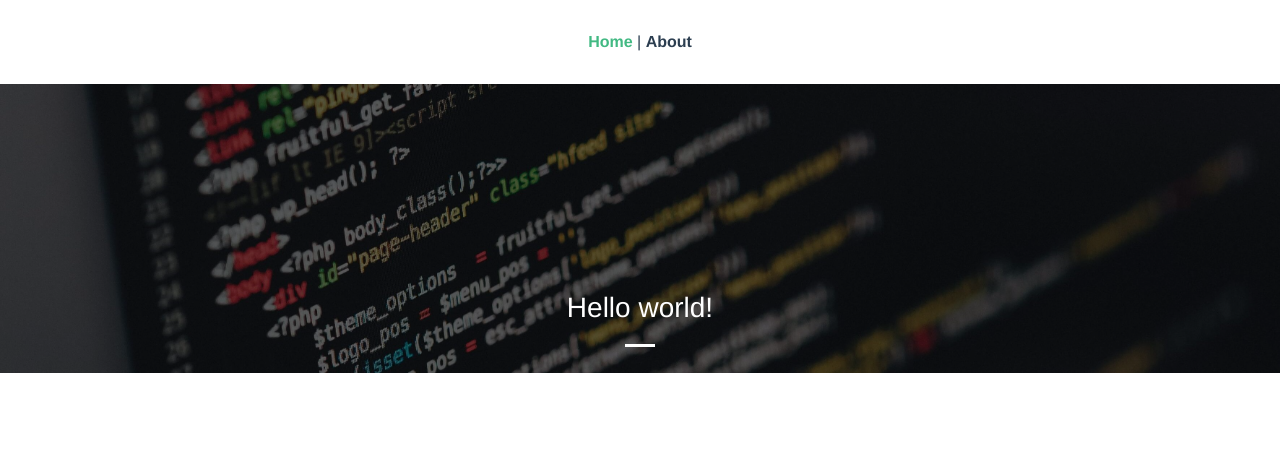
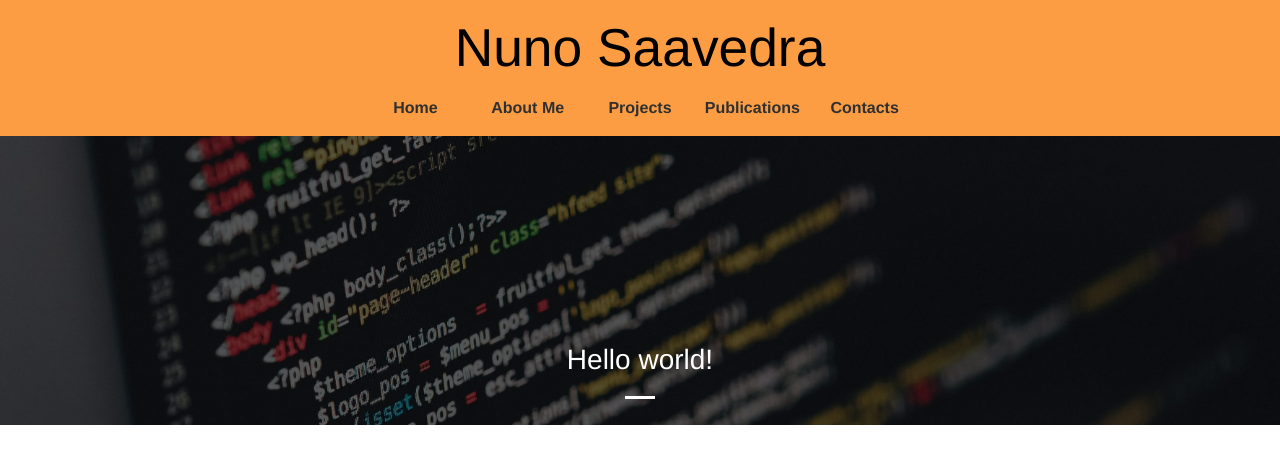
Before and after one commit to Nfsaavedra/Nfsaavedra.github.io, a Vue app in the folder portfolio/: page / in a window 1280 px wide. Shown: the top 464 px of the page. Built offline with nearby package versions, Linux system fonts and the light colour scheme.

Commit message:
Pretty nav bar

```diff
--- a/portfolio/package.json
+++ b/portfolio/package.json
@@ -24,8 +24,9 @@
     "@vue/cli-service": "~5.0.0",
     "eslint": "^7.32.0",
     "eslint-plugin-vue": "^8.0.3",
+    "node-sass": "^7.0.1",
     "sass": "^1.32.7",
-    "sass-loader": "^12.0.0",
+    "sass-loader": "^12.6.0",
     "vue-template-compiler": "^2.6.14"
   },
   "eslintConfig": {
--- a/portfolio/src/App.vue
+++ b/portfolio/src/App.vue
@@ -1,9 +1,17 @@
 <template>
   <div id="app">
-    <nav>
-      <router-link to="/">Home</router-link> |
-      <router-link to="/about">About</router-link>
-    </nav>
+    <b-navbar variant=primary>
+      <div style="display: block; width: 100%;">
+        <div style="font-size: 40pt; color: black">Nuno Saavedra</div>
+        <b-navbar-nav style="margin-left: 27.5%; width: 45%;" align="center" justified=true>
+          <b-nav-item  href="/">Home</b-nav-item >
+          <b-nav-item  href="/about">About Me</b-nav-item>
+          <b-nav-item  href="/projects">Projects</b-nav-item >
+          <b-nav-item  href="/publications">Publications</b-nav-item>
+          <b-nav-item  href="/contacts">Contacts</b-nav-item>
+        </b-navbar-nav>
+      </div>
+    </b-navbar>
     <router-view/>
   </div>
 </template>
--- a/portfolio/src/main.js
+++ b/portfolio/src/main.js
@@ -4,8 +4,7 @@ import './registerServiceWorker'
 import router from './router'
 import { BootstrapVue, IconsPlugin } from 'bootstrap-vue'
 
-import 'bootstrap/dist/css/bootstrap.css'
-import 'bootstrap-vue/dist/bootstrap-vue.css'
+import '@/scss/custom.scss'
 
 Vue.config.productionTip = false
 
--- /dev/null
+++ b/portfolio/src/scss/custom.scss
@@ -0,0 +1,8 @@
+$primary: #fc9d44;
+
+@import '../../node_modules/bootstrap/scss/bootstrap.scss';
+@import 'bootstrap-vue/dist/bootstrap-vue.css';
+
+.nav-link {
+    color: rgb(48, 48, 48) !important;
+}
```
Also changed, not shown: 1 other file (tests, documents, lock files or other folders).
